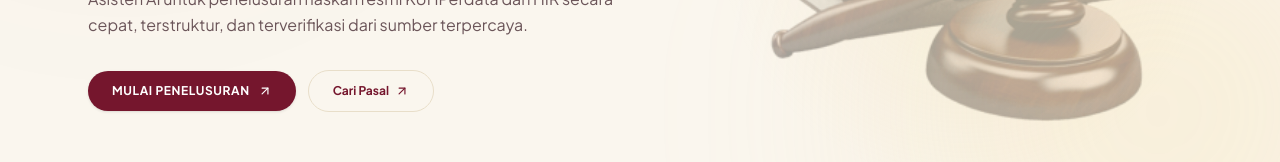
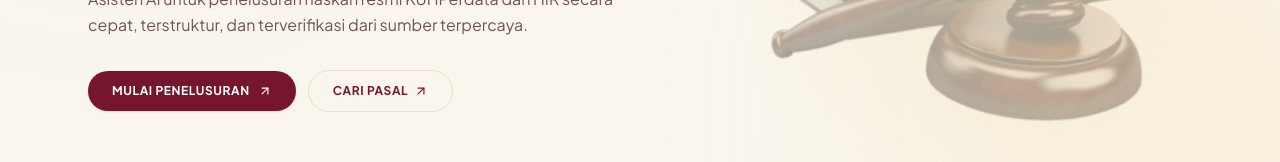
Before and after one commit to nisrinaatiqah/legal-rag-kuhperdata, a Next.js app in the folder perdata-app/: page / in a window 1280 px wide. Shown: the part 519-681 px from the top of the page. Built offline with nearby package versions, Linux system fonts and the light colour scheme; a web font is replaced by a local one.

Commit message:
style(home): capitalize 'CARI PASAL' button in hero section to match 'MULAI PENELUSURAN'

```diff
--- a/perdata-app/app/page.tsx
+++ b/perdata-app/app/page.tsx
@@ -124,7 +124,7 @@ export default function HomePage() {
               </Link>
               <Link
                 href="/database"
-                className="px-6 py-3 rounded-full text-xs font-bold text-[#75162D] hover:bg-[#F2E5C6]/40 border border-[#E8DEC9] transition-all flex items-center gap-1.5 font-sans"
+                className="px-6 py-3 rounded-full text-xs font-bold tracking-wider uppercase text-[#75162D] hover:bg-[#F2E5C6]/40 border border-[#E8DEC9] transition-all flex items-center gap-1.5 font-sans"
               >
                 <span>Cari Pasal</span>
                 <ArrowUpRight className="w-3.5 h-3.5" />
```
